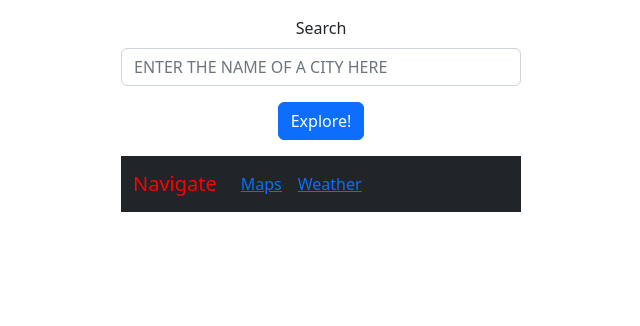
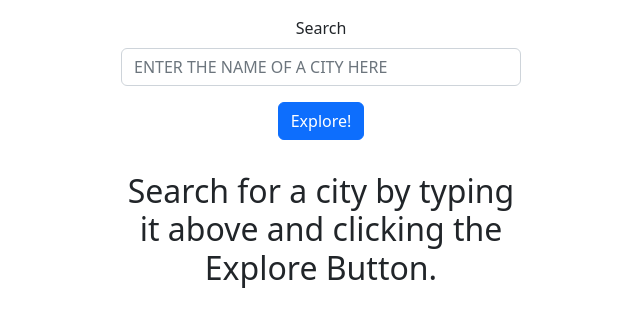
Before and after one commit to jdabassett/city-explorer, a React (Create React App) app: page / in a window 1280 px wide. Shown: the top 326 px of the page, without its empty margins (319-959 px from the left). Built offline with nearby package versions, Linux system fonts and the light colour scheme; no server answers.

Commit message:
disconnected data

```diff
--- a/src/App.js
+++ b/src/App.js
@@ -2,7 +2,7 @@ import React from 'react'
 import {BrowserRouter,Routes,Route,Link} from 'react-router-dom';
 import axios from 'axios';
 import './App.css';
-import data from './data.json';
+// import data from './data.json';
 import Card from 'react-bootstrap/Card';
 import Button from 'react-bootstrap/Button';
 import Form from 'react-bootstrap/Form';
@@ -17,8 +17,8 @@ export default class App extends React.Component{
     super();
     this.state = {
       searchInput:"",
-      results:data,
-      showResults:true,
+      results:[],
+      showResults:false,
       staticMap:null,
       error:null
     }
@@ -55,7 +55,7 @@ export default class App extends React.Component{
 
 
   render() {
-    console.log(this.state.results);
+    // console.log(this.state.results);
     return (
       <div className="App">
 
@@ -113,7 +113,7 @@ export default class App extends React.Component{
             <Route path="/weather" element={<p>weather boogers</p>}></Route>
           </Routes>
         </BrowserRouter>
-        : <h2>Search for a city by typing it above and clicking the Explore Button.</h2>
+        : <h2 style={{ width: '25rem', marginLeft:'auto', marginRight:'auto' , textAlign:'center', marginTop:"1em" }}>Search for a city by typing it above and clicking the Explore Button.</h2>
         }
       </div>
     );
```
